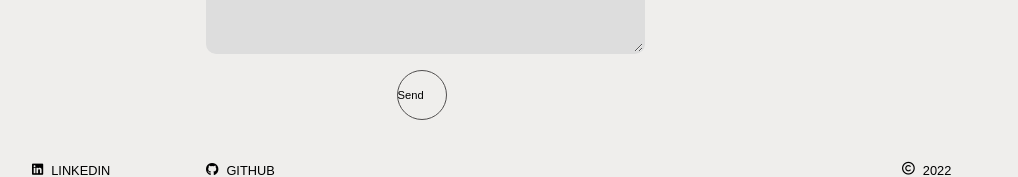
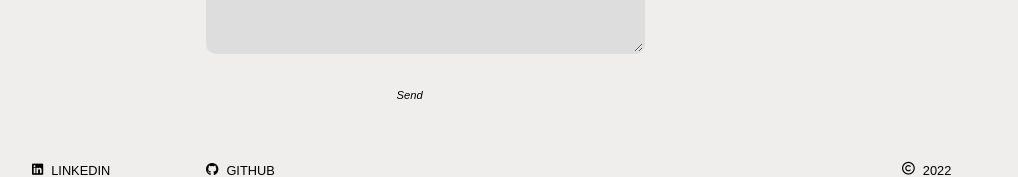
Before and after one commit to Tailong-mb/Digital-Resume, a Nuxt app: page / in a window 1280 px wide. Shown: the part 1072-1249 px from the top of the page, without its empty margins (175-1193 px from the left). Built offline with nearby package versions, Linux system fonts and the light colour scheme; a web font is replaced by a local one.

Commit message:
update global variable

```diff
--- a/assets/css/main.css
+++ b/assets/css/main.css
@@ -274,9 +274,8 @@ input:valid ~ .underline::before {
 
 .submit-button {
   margin-top: 1rem;
-  border-radius: 50%;
   text-align: center;
-  border: rgb(81, 79, 79) solid 1px;
+  border: none;
   width: 50px;
   height: 50px;
   padding: 0;
--- a/components/Experience.vue
+++ b/components/Experience.vue
@@ -1,6 +1,8 @@
 <script setup lang="ts">
 //Import emailjs
 import emailjs from "@emailjs/browser";
+
+const config = useRuntimeConfig();
 
 const moveToForm = () => {
   const form = document.getElementById("myform");
@@ -14,12 +16,7 @@ const moveToForm = () => {
 const sendEmail = () => {
   const form = document.querySelector("form");
   emailjs
-    .sendForm(
-      process.env.EMAILSERVICE,
-      process.env.EMAILTEMPLATE,
-      form,
-      process.env.EMAILKEY
-    )
+    .sendForm(config.EMAILSERVICE, config.EMAILTEMPLATE, form, config.EMAILKEY)
     .then(
       function (response) {
         console.log("SUCCESS!", response.status, response.text);
@@ -173,7 +170,9 @@ const sendEmail = () => {
         ></textarea>
       </form>
       <div class="button-container">
-        <button class="submit-button text" @click="sendEmail()">Send</button>
+        <button class="submit-button text is-italic" @click="sendEmail()">
+          Send
+        </button>
       </div>
     </div>
   </div>
--- a/nuxt.config.ts
+++ b/nuxt.config.ts
@@ -34,4 +34,9 @@ export default defineNuxtConfig({
       "@fortawesome/free-brands-svg-icons",
     ],
   },
+  publicRuntimeConfig: {
+    EMAILSERVICE: process.env.EMAILSERVICE,
+    EMAILTEMPLATE: process.env.EMAILTEMPLATE,
+    EMAILKEY: process.env.EMAILKEY,
+  },
 });
--- a/package.json
+++ b/package.json
@@ -13,6 +13,7 @@
   "dependencies": {
     "@emailjs/browser": "^3.7.0",
     "@fortawesome/fontawesome-free": "^6.2.0",
-    "@fortawesome/vue-fontawesome": "^3.0.1"
+    "@fortawesome/vue-fontawesome": "^3.0.1",
+    "dotenv": "^16.0.2"
   }
 }
```
Also changed, not shown: 1 other file (tests, documents, lock files or other folders).
